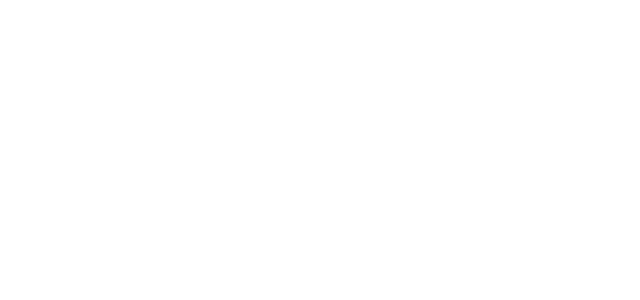
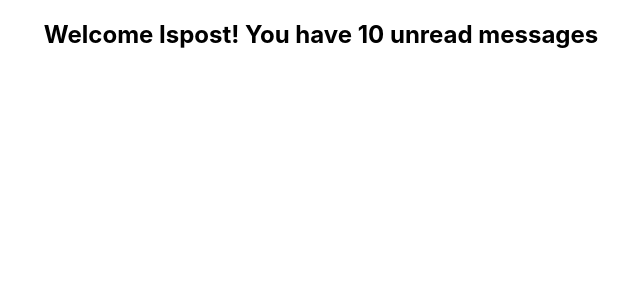
Before and after one commit to Isposta/baby-steps, a React (Create React App) app in the folder react-typescript-demo/: page / in a window 1280 px wide. Shown: the top 300 px of the page, without its empty margins (319-959 px from the left). Built offline with nearby package versions, Linux system fonts and the light colour scheme.

Commit message:
typing props

```diff
--- a/react-typescript-demo/src/App.tsx
+++ b/react-typescript-demo/src/App.tsx
@@ -1,9 +1,10 @@
 import './App.css';
+import { Greet } from './components/Greet'
 
 function App() {
   return (
     <div className="App">
-
+     <Greet name='Ispost' />
     </div>
   );
 }
--- /dev/null
+++ b/react-typescript-demo/src/components/Greet.tsx
@@ -0,0 +1,12 @@
+type GreetProps = {
+    name: string
+}
+
+
+export const Greet= (props: GreetProps) => {
+    return(
+        <div>
+            <h2>Welcome {props.name}! You have 10 unread messages</h2>
+        </div>
+    )
+}
```
